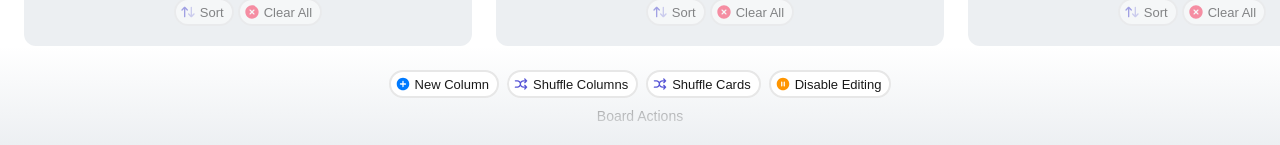
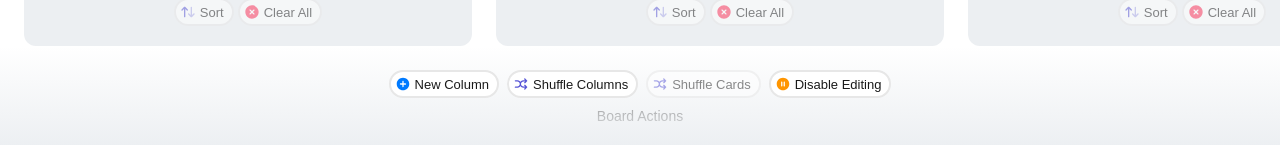
Before and after one commit to AbdulAzizi/vue-kanban-v1, a Vue app: page / in a window 1280 px wide. Shown: the part 652-797 px from the top of the page. Built offline with nearby package versions, Linux system fonts and the light colour scheme.

Commit message:
Disable shuffle if nothing to shuffle

```diff
--- a/src/components/KanbanBoard.vue
+++ b/src/components/KanbanBoard.vue
@@ -49,14 +49,14 @@
                     </BaseButton>
 
                     <BaseButton
-                    :disabled="uiStore.readonly"
+                    :disabled="uiStore.readonly || columnsStore.columns.length < 2"
                     @click="columnsStore.shuffleColumns"
                     icon="shuffle">
                         Shuffle Columns
                     </BaseButton>
 
                     <BaseButton
-                    :disabled="uiStore.readonly"
+                    :disabled="uiStore.readonly || columnsStore.columns.length === 0 || cardsStore.cards.length < 2"
                     @click="cardsStore.shuffleCards"
                     icon="shuffle">
                         Shuffle Cards
```
